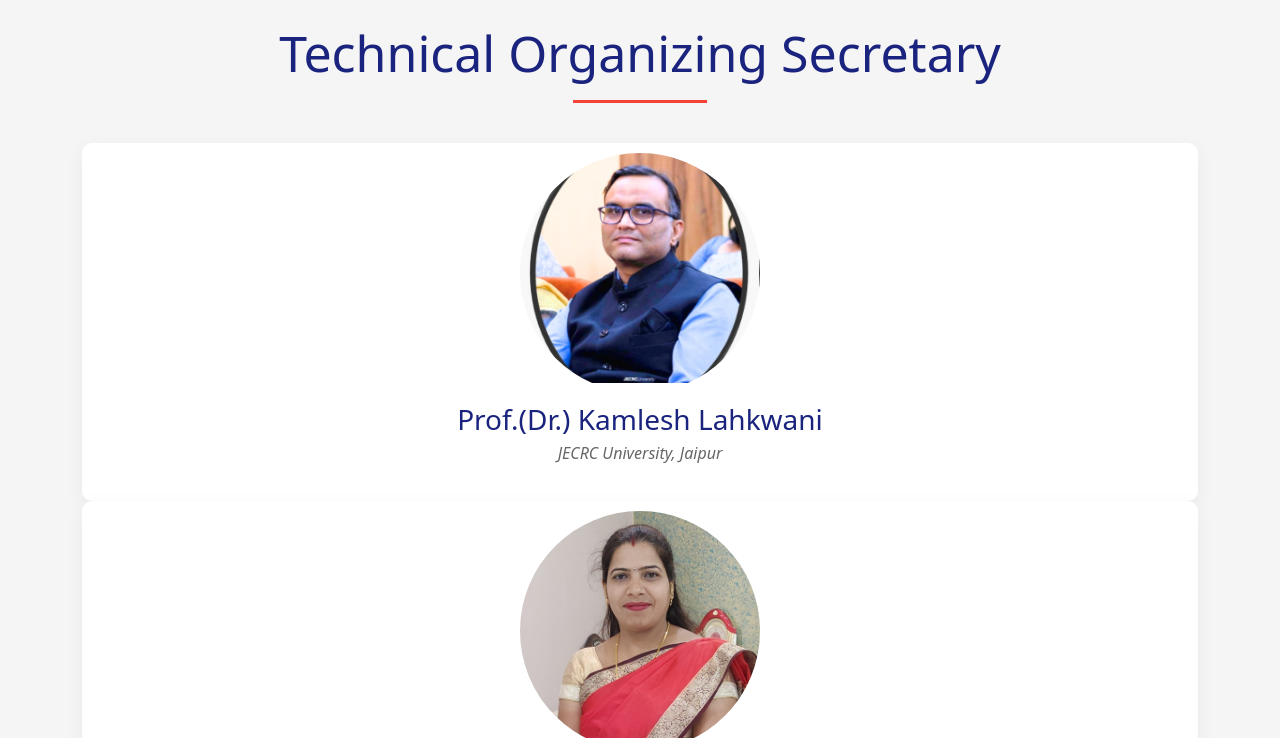
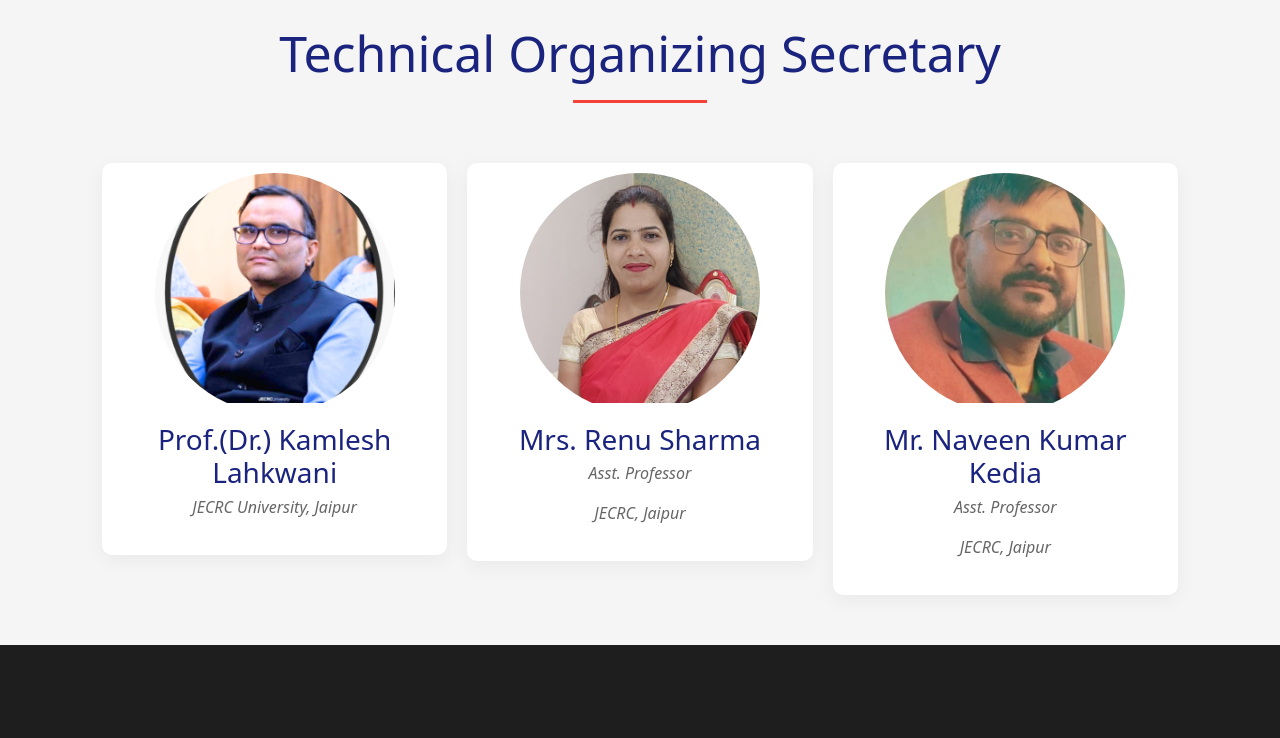
Before and after one commit to Jetha3317/library, a website: page organising.html in a window 1280 px wide. Shown: the part 2347-3085 px from the top of the page. Drawn offline with nearby package versions, Linux system fonts and the light colour scheme.

Commit message:
naveen sir phot chnage

```diff
--- a/organising.css
+++ b/organising.css
@@ -62,6 +62,7 @@ body {
 .speakers:nth-of-type(3) .speakers-grid {
     display: grid;
     justify-self: center;
+    align-items: center;
     grid-template-columns: repeat(4, 1fr);
     width: 100%;
     gap: 10px;
@@ -69,6 +70,22 @@ body {
     padding: 20px;
     margin-left: 5%;
     margin-right: 5%;
+    max-width: 1200px;
+}
+
+
+/* Technical Organizing Secretary section layout */
+.speakers.speakers:nth-of-type(4) .speakers-grid {
+    display: grid;
+    justify-content: center;
+    align-items: start;
+    grid-template-columns: repeat(auto-fit, minmax(250px, 1fr));
+    width: 100%;
+    gap: 20px;
+    margin-top: 30px;
+    padding: 20px;
+    margin-left: auto;
+    margin-right: auto;
     max-width: 1200px;
 }
 
--- a/organising.html
+++ b/organising.html
@@ -215,7 +215,7 @@
 
                 <div class="speaker-card">
                     <div class="speaker-image">
-                        <img src="./images/naveenKedia-sir.jpg" alt="naveen Kedia ">
+                        <img src="./images/naveen_sir.jpg" alt="naveen Kedia ">
                     </div>
                     <div class="speaker-info">
                         <h3>Mr. Naveen Kumar Kedia</h3>
```
Also changed, not shown: images/naveenKedia-sir.jpg (deleted), images/naveen_sir.jpg (added).
